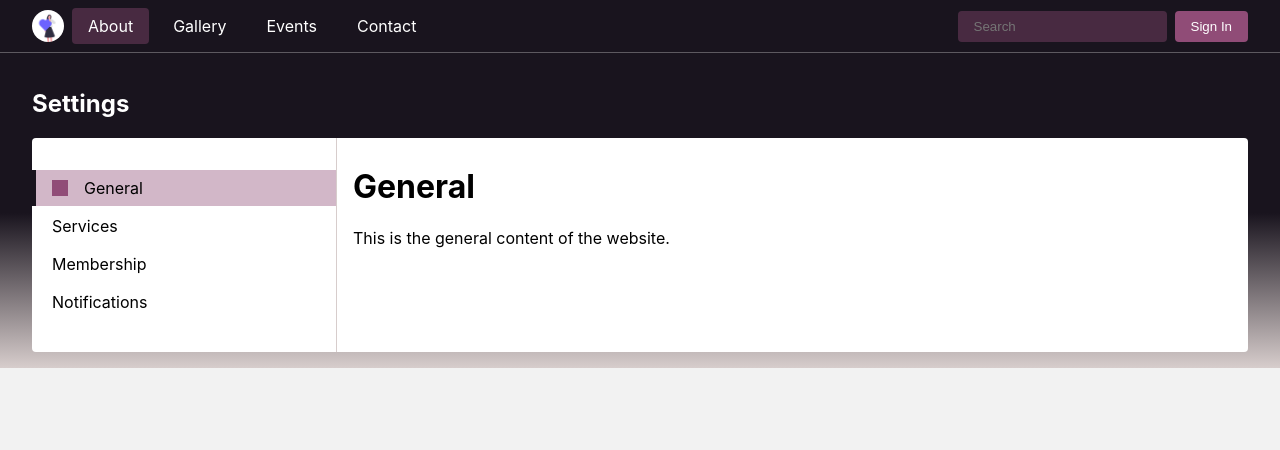
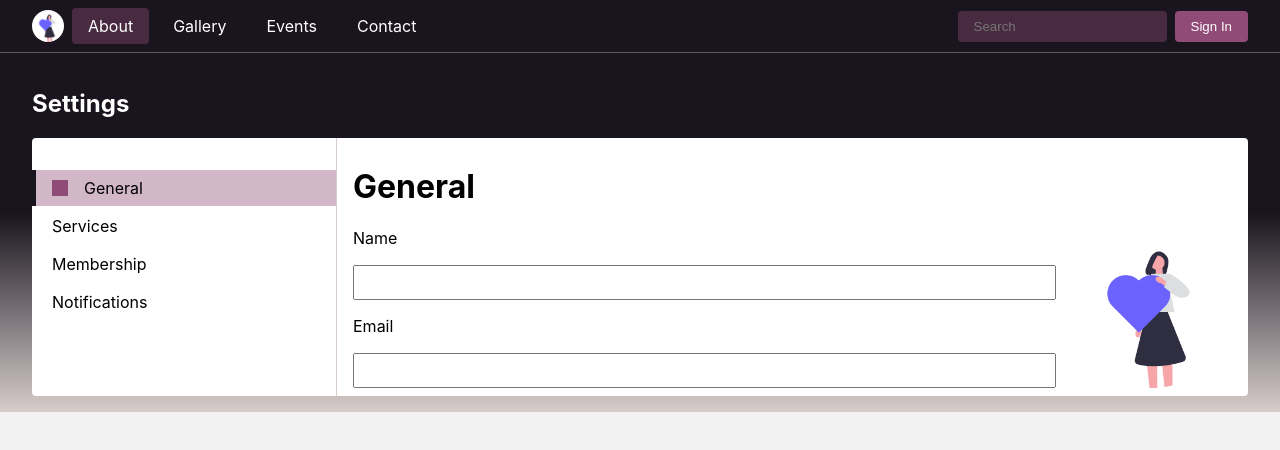
Before and after one commit to JuliaCMint/design-system, a React (Create React App) app: page / in a window 1280 px wide. Shown: the top 450 px of the page. Built offline with nearby package versions, Linux system fonts and the light colour scheme.

Commit message:
added basic form and logo

```diff
--- a/src/components/GeneralContent.jsx
+++ b/src/components/GeneralContent.jsx
@@ -1,8 +1,32 @@
+import { Logo } from "./Logo";
+import { GridLayers } from "./patterns/GridLayers";
+import { Split } from "./patterns/Split";
+import logoImg from "../images/girl.png";
+
 const GeneralContent = () => {
+  const LabeledInput = ({ label, children }) => {
+    return (
+      <GridLayers as="label" gap="s">
+        {label}
+        {children}
+      </GridLayers>
+    );
+  };
+
   return (
-    <div>
-      <p>This is the general content of the website.</p>
-    </div>
+    <GridLayers>
+      <Split gap="l" fraction="auto-end">
+        <GridLayers>
+          <LabeledInput label="Name">
+            <input type="text" />
+          </LabeledInput>
+          <LabeledInput label="Email">
+            <input type="email" />
+          </LabeledInput>
+        </GridLayers>
+        <Logo image={logoImg} size="10rem" />
+      </Split>
+    </GridLayers>
   );
 };
 export default GeneralContent;
```
